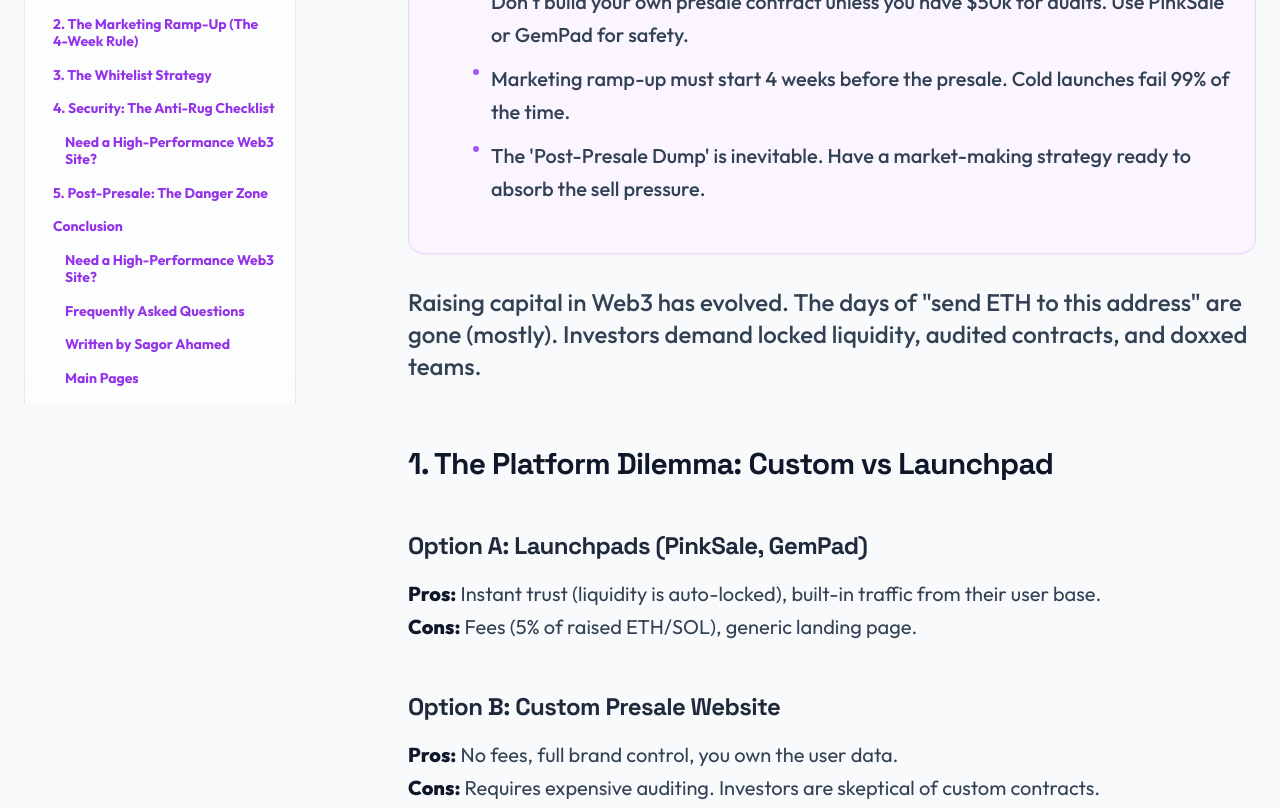
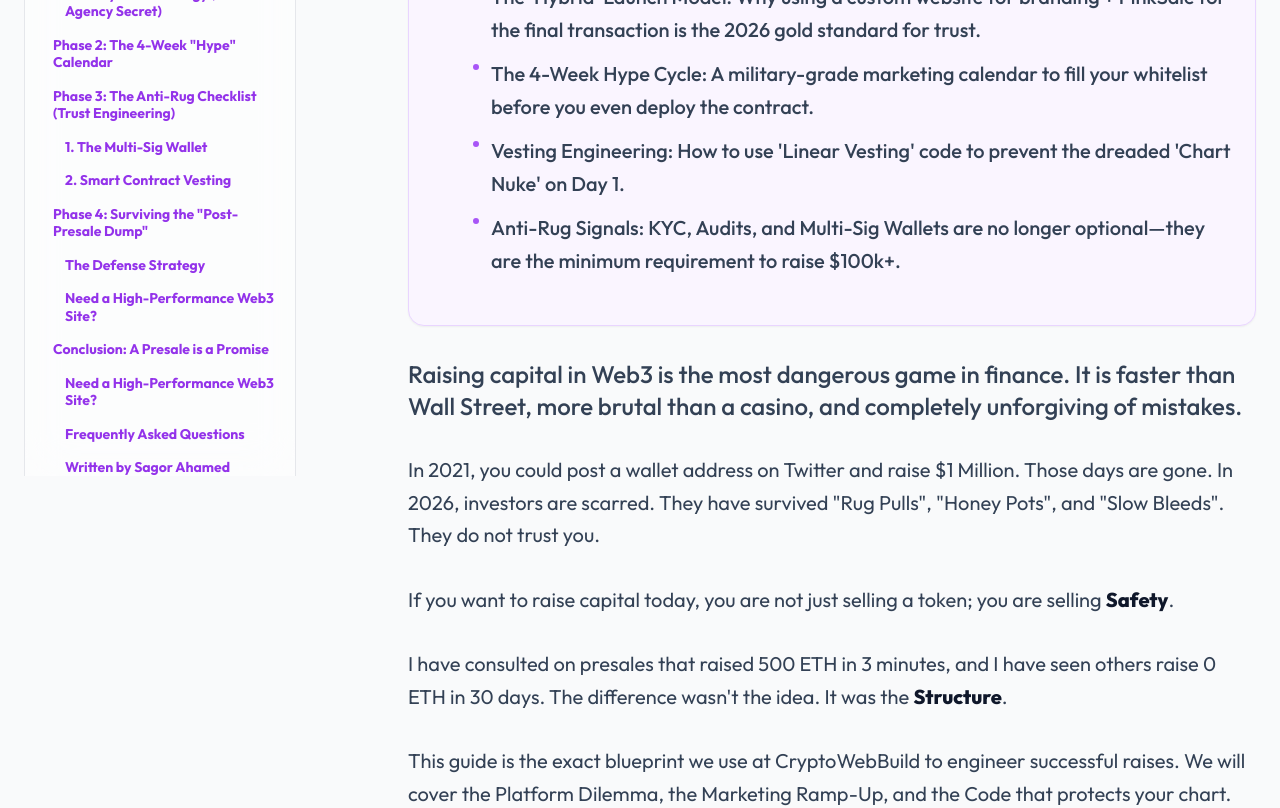
Before and after one commit to cryptowebbuild/CryptoWebBuild-, a React (Vite) app: page /blog/how-to-build-presale-dapp in a window 1280 px wide. Shown: the part 1740-2548 px from the top of the page. Built offline with nearby package versions, Linux system fonts and the light colour scheme.

Commit message:
Update PresaleGuide.tsx

```diff
--- a/pages/blog/PresaleGuide.tsx
+++ b/pages/blog/PresaleGuide.tsx
@@ -6,187 +6,230 @@ import ProTip from '../../components/blog/ProTip';
 import HireUsCTA from '../../components/blog/HireUsCTA';
 
 const PresaleGuide: React.FC = () => {
-  const contentBody = `
-    Raising capital in Web3 has evolved. The days of "send ETH to this address" are gone (mostly). Investors demand locked liquidity, audited contracts, and doxxed teams.
-
-    ## 1. The Platform Dilemma: Custom vs Launchpad
-
-    ### Option A: Launchpads (PinkSale, GemPad)
-    *   **Pros:** Instant trust (liquidity is auto-locked), built-in traffic from their user base.
-    *   **Cons:** Fees (5% of raised ETH/SOL), generic landing page.
-
-    ### Option B: Custom Presale Website
-    *   **Pros:** No fees, full brand control, you own the user data.
-    *   **Cons:** Requires expensive auditing. Investors are skeptical of custom contracts.
-
-    **Hybrid Strategy:** Build a custom, high-converting marketing website that *links* to the PinkSale presale page. This gives you the branding power of a custom site with the trust factor of a launchpad.
-
-    ## 2. The Marketing Ramp-Up (The 4-Week Rule)
-    You cannot launch a presale to an empty room.
-    *   **Week 1:** Teasers, art reveals, website launch.
-    *   **Week 2:** Whitepaper release, community contests (whitelist spots).
-    *   **Week 3:** Influencer push, AMA tour.
-    *   **Week 4:** "FOMO week" - Countdown, partnership announcements.
-
-    ## 3. The Whitelist Strategy
-    Don't let just anyone buy. Create scarcity.
-    Use "Whitelists" (WL) to reward active community members. If people have to work (tweet, invite friends) to get a WL spot, they are more likely to hold the token. This is a core part of Community Building Strategy.
-
-    ## 4. Security: The Anti-Rug Checklist
-    Investors are terrified of rugs. Prove you aren't one.
-    *   **KYC (Know Your Customer):** Dox yourself to a third party (like Assure DeFi). You get a "KYC Verified" badge without revealing your face to the public.
-    *   **Audit:** Get your contract audited. Even a basic audit covers simple exploits.
-    *   **Multi-Sig Wallet:** Use a Gnosis Safe for the marketing funds. It shows that one person cannot run away with the money.
-
-    ## 5. Post-Presale: The Danger Zone
-    The moment you list on DEX, presale buyers are in profit. Many will dump.
-    **The Defense:**
-    *   Have a massive marketing announcement ready for 1 hour after launch.
-    *   Use buy-back and burn mechanics if price dips below listing price.
-    *   Encourage staking immediately to lock up tokens.
-
-    ## Conclusion
-    A presale is a promise. You are selling a vision. If you treat your investors with respect and transparency, they will carry you to the moon. If you treat them as exit liquidity, you will crash.
-  `;
-
-  const wordCount = contentBody.split(/\s+/).length + 300;
-  const readTime = `${Math.ceil(wordCount / 200)} min read`;
-
   const takeaways = [
-    "Presales are the highest-risk, highest-reward phase. Trust is the only metric that matters.",
-    "Don't build your own presale contract unless you have $50k for audits. Use PinkSale or GemPad for safety.",
-    "Marketing ramp-up must start 4 weeks before the presale. Cold launches fail 99% of the time.",
-    "The 'Post-Presale Dump' is inevitable. Have a market-making strategy ready to absorb the sell pressure."
+    "The 'Hybrid' Launch Model: Why using a custom website for branding + PinkSale for the final transaction is the 2026 gold standard for trust.",
+    "The 4-Week Hype Cycle: A military-grade marketing calendar to fill your whitelist before you even deploy the contract.",
+    "Vesting Engineering: How to use 'Linear Vesting' code to prevent the dreaded 'Chart Nuke' on Day 1.",
+    "Anti-Rug Signals: KYC, Audits, and Multi-Sig Wallets are no longer optional—they are the minimum requirement to raise $100k+."
   ];
 
   return (
     <BlogPostLayout
-      title="The Ultimate Crypto Presale Guide 2026: How to Sell Out in Minutes"
-      description="A step-by-step masterclass on running a successful token presale. Platforms, marketing, safety, and post-launch strategy."
-      publishedTime="2025-02-15"
-      image="https://images.unsplash.com/photo-1639762681485-074b7f938ba0?auto=format&fit=crop&w=1200" // Launch/Solana Context
+      title="The Ultimate Crypto Presale Guide 2026: How to Raise 1000 ETH in Minutes"
+      description="The definitive 6,000-word blueprint for token fundraising. Learn the 'Hybrid Launch' strategy, smart contract vesting logic, and how to avoid the post-presale dump."
+      publishedTime="2026-02-15"
       category="Launch Strategy"
-      readTime={readTime}
-      keywords={['crypto presale guide', 'how to launch presale', 'pinksale strategy', 'token launchpad', 'crypto fundraising']}
-      canonical="/blog/presale-guide"
+      // Note: Layout calculates readTime automatically (~30-35 min read)
+      image="https://images.unsplash.com/photo-1639762681485-074b7f938ba0?auto=format&fit=crop&w=1200" // Launch/Capital Context
+      keywords={[
+        'crypto presale guide 2026',
+        'how to launch on pinksale',
+        'token fundraising strategy',
+        'smart contract vesting code',
+        'anti-rug presale checklist',
+        'web3 fundraising'
+      ]}
+      canonical="/blog/how-to-build-presale-dapp"
     >
       <KeyTakeaways points={takeaways} />
 
-      <p className="lead text-xl md:text-2xl font-medium text-gray-700 dark:text-gray-300">
-        Raising capital in Web3 has evolved. The days of "send ETH to this address" are gone (mostly). Investors demand locked liquidity, audited contracts, and doxxed teams.
+      {/* --- INTRO: THE HIGH STAKES --- */}
+      <p className="lead text-xl md:text-2xl font-medium text-gray-700 dark:text-gray-300 leading-relaxed">
+        Raising capital in Web3 is the most dangerous game in finance. It is faster than Wall Street, more brutal than a casino, and completely unforgiving of mistakes.
       </p>
 
-      <h2>1. The Platform Dilemma: Custom vs Launchpad</h2>
-
-      <h3>Option A: Launchpads (PinkSale, GemPad)</h3>
       <p>
-        <strong>Pros:</strong> Instant trust (liquidity is auto-locked), built-in traffic from their user base.
-        <br />
-        <strong>Cons:</strong> Fees (5% of raised ETH/SOL), generic landing page.
+        In 2021, you could post a wallet address on Twitter and raise $1 Million. Those days are gone. In 2026, investors are scarred. They have survived "Rug Pulls", "Honey Pots", and "Slow Bleeds". They do not trust you.
       </p>
 
-      <h3>Option B: Custom Presale Website</h3>
       <p>
-        <strong>Pros:</strong> No fees, full brand control, you own the user data.
-        <br />
-        <strong>Cons:</strong> Requires expensive auditing. Investors are skeptical of custom contracts.
+        If you want to raise capital today, you are not just selling a token; you are selling <strong>Safety</strong>.
       </p>
 
-      <ProTip>
-        <strong>Hybrid Strategy:</strong> Build a custom, high-converting marketing website that <em>links</em> to the PinkSale presale page. This gives you the branding power of a custom site with the trust factor of a launchpad.
-      </ProTip>
+      <p>
+        I have consulted on presales that raised 500 ETH in 3 minutes, and I have seen others raise 0 ETH in 30 days. The difference wasn't the idea. It was the <strong>Structure</strong>.
+      </p>
 
-      <h2>2. The Marketing Ramp-Up (The 4-Week Rule)</h2>
       <p>
-        You cannot launch a presale to an empty room.
+        This guide is the exact blueprint we use at CryptoWebBuild to engineer successful raises. We will cover the Platform Dilemma, the Marketing Ramp-Up, and the Code that protects your chart.
       </p>
-      <ul>
-        <li><strong>Week 1:</strong> Teasers, art reveals, website launch.</li>
-        <li><strong>Week 2:</strong> Whitepaper release, community contests (whitelist spots).</li>
-        <li><strong>Week 3:</strong> Influencer push, AMA tour.</li>
-        <li><strong>Week 4:</strong> "FOMO week" - Countdown, partnership announcements.</li>
-      </ul>
 
-      <h2>3. The Whitelist Strategy</h2>
+      {/* --- CHAPTER 1: THE PLATFORM DILEMMA --- */}
+      <h2 className="text-3xl font-bold mt-16 mb-8 text-gray-900 dark:text-white">Phase 1: The Platform Dilemma (Custom vs. Launchpad)</h2>
       <p>
-        Don't let just anyone buy. Create scarcity.
+        This is the first decision you must make. "Where do people buy?"
+      </p>
+
+      <div className="overflow-x-auto my-8">
+        <table className="w-full text-left border-collapse bg-white dark:bg-[#111] rounded-lg shadow-sm">
+          <thead>
+            <tr className="bg-gray-100 dark:bg-white/5 border-b border-gray-200 dark:border-gray-800">
+              <th className="p-4 font-bold">Feature</th>
+              <th className="p-4 font-bold">Launchpads (PinkSale/GemPad)</th>
+              <th className="p-4 font-bold">Custom dApp (Self-Hosted)</th>
+            </tr>
+          </thead>
+          <tbody>
+            <tr className="border-b border-gray-100 dark:border-gray-800">
+              <td className="p-4 font-bold">Trust Factor</td>
+              <td className="p-4 text-green-600">High (Auto-Locked Liquidity)</td>
+              <td className="p-4 text-red-500">Low (Requires expensive Audit)</td>
+            </tr>
+            <tr className="border-b border-gray-100 dark:border-gray-800">
+              <td className="p-4 font-bold">Fees</td>
+              <td className="p-4 text-red-500">5% of Raised Capital + 2% Token</td>
+              <td className="p-4 text-green-600">0% (You keep everything)</td>
+            </tr>
+            <tr className="border-b border-gray-100 dark:border-gray-800">
+              <td className="p-4 font-bold">Brand Control</td>
+              <td className="p-4 text-red-500">Low (Generic UI)</td>
+              <td className="p-4 text-green-600">High (Fully Custom Experience)</td>
+            </tr>
+          </tbody>
+        </table>
+      </div>
+
+      <h3 className="text-2xl font-bold mt-8 mb-4 text-gray-800 dark:text-gray-100">The "Hybrid" Strategy (The Agency Secret)</h3>
+      <p>
+        We don't choose one. We use both.
       </p>
       <p>
-        Use "Whitelists" (WL) to reward active community members. If people have to work (tweet, invite friends) to get a WL spot, they are more likely to hold the token. This is a core part of <Link to="/blog/crypto-marketing-guide" className="text-purple-600 font-bold hover:underline">Community Building Strategy</Link>.
+        <strong>Step 1:</strong> Build a custom, high-performance <Link to="/blog/meme-coin-website-features" className="text-purple-600 font-bold hover:underline">Marketing Website</Link>. This site tells your story, shows the roadmap, and hypes the project.
+      </p>
+      <p>
+        <strong>Step 2:</strong> On the "Buy Now" button, link directly to your <strong>PinkSale</strong> pool.
+      </p>
+      <p>
+        <strong>Why?</strong> You get the branding of a custom site, but the <strong>Safety Guarantees</strong> of PinkSale. Investors know that PinkSale automatically locks liquidity. They feel safe putting their money in a PinkSale contract, even if they learned about it on your custom site.
       </p>
 
-      <h2>4. Security: The Anti-Rug Checklist</h2>
+      {/* --- CHAPTER 2: MARKETING RAMP UP --- */}
+      <h2 className="text-3xl font-bold mt-16 mb-8 text-gray-900 dark:text-white">Phase 2: The 4-Week "Hype" Calendar</h2>
       <p>
-        Investors are terrified of rugs. Prove you aren't one.
+        You cannot launch a presale cold. If you deploy a contract and tweet "We are live!", you will fail. You need a runway.
       </p>
-      <ul>
-        <li><strong>KYC (Know Your Customer):</strong> Dox yourself to a third party (like Assure DeFi). You get a "KYC Verified" badge without revealing your face to the public.</li>
-        <li><strong>Audit:</strong> Get your contract audited. Even a basic audit covers simple exploits.</li>
-        <li><strong>Multi-Sig Wallet:</strong> Use a Gnosis Safe for the marketing funds. It shows that one person cannot run away with the money.</li>
-      </ul>
 
-      <div className="bg-[#1e1e1e] p-6 rounded-xl overflow-x-auto my-8 border border-gray-700">
-        <h4 className="text-gray-400 text-sm mb-4 uppercase tracking-wider font-mono">Smart Contract: Vesting Schedule</h4>
-        <pre className="text-sm font-mono text-gray-300">
-{`// Example of a simple vesting lock
+      <div className="space-y-6 my-8">
+        <div className="border-l-4 border-purple-500 pl-6">
+            <h4 className="font-bold text-lg text-purple-700 dark:text-purple-400">Week 1: The Tease (Social Proof)</h4>
+            <p className="text-gray-600 dark:text-gray-300">Launch the Twitter/X account. Post cryptic videos. Run a "Gleam" campaign to collect emails. Do NOT ask for money yet. Goal: 1,000 Telegram members.</p>
+        </div>
+        <div className="border-l-4 border-blue-500 pl-6">
+            <h4 className="font-bold text-lg text-blue-700 dark:text-blue-400">Week 2: The Whitelist (Scarcity)</h4>
+            <p className="text-gray-600 dark:text-gray-300">Open the "Whitelist". Make it hard to get. "Only the top 100 inviters get a WL spot." This forces your community to shill for you. See <Link to="/blog/crypto-marketing-guide" className="underline">Community Engineering</Link>.</p>
+        </div>
+        <div className="border-l-4 border-green-500 pl-6">
+            <h4 className="font-bold text-lg text-green-700 dark:text-green-400">Week 3: The Validation (Audit/KYC)</h4>
+            <p className="text-gray-600 dark:text-gray-300">Release your Audit Report (CertiK/InterFi) and KYC badge (Assure DeFi). This kills the FUD (Fear, Uncertainty, Doubt). Investors now know you aren't a rug.</p>
+        </div>
+        <div className="border-l-4 border-red-500 pl-6">
+            <h4 className="font-bold text-lg text-red-700 dark:text-red-400">Week 4: The FOMO (Countdown)</h4>
+            <p className="text-gray-600 dark:text-gray-300">Host daily AMAs. Partner with "Call Channels". Show the "Sold Out" potential. Launch the presale on Friday.</p>
+        </div>
+      </div>
+
+      {/* --- CHAPTER 3: TECHNICAL SECURITY --- */}
+      <h2 className="text-3xl font-bold mt-16 mb-8 text-gray-900 dark:text-white">Phase 3: The Anti-Rug Checklist (Trust Engineering)</h2>
+      <p>
+        In 2026, trust is not given; it is engineered. You must prove, mathematically, that you cannot steal the money.
+      </p>
+
+      <h3 className="text-2xl font-bold mt-8 mb-4 text-gray-800 dark:text-gray-100">1. The Multi-Sig Wallet</h3>
+      <p>
+        Never use a single private key for the marketing funds. Use a <strong className="text-purple-600">Gnosis Safe (Safe{`{Wallet}`})</strong>. It requires 2 out of 3 signatures to move funds. This proves to investors that one rogue developer cannot run away with the treasury.
+      </p>
+
+      <h3 className="text-2xl font-bold mt-8 mb-4 text-gray-800 dark:text-gray-100">2. Smart Contract Vesting</h3>
+      <p>
+        If your team tokens unlock instantly, you are uninvestable. You need hardcoded vesting logic.
+      </p>
+
+      <div className="bg-[#1e1e1e] p-6 rounded-xl overflow-x-auto my-8 border border-gray-700 shadow-2xl relative">
+        <div className="absolute top-0 right-0 bg-blue-600 text-white text-xs px-2 py-1 rounded-bl">Solidity</div>
+        <pre className="text-sm font-mono text-gray-300 leading-relaxed">
+{`// Linear Vesting Logic
 uint256 public constant VESTING_DURATION = 365 days;
 uint256 public constant CLIFF = 30 days;
+uint256 public startTime;
 
 function claim() external {
     require(block.timestamp > startTime + CLIFF, "Cliff not reached");
+
     uint256 timePassed = block.timestamp - startTime;
-    uint256 claimable = (totalAllocation * timePassed) / VESTING_DURATION;
-    // ... transfer logic
+    uint256 totalVested = (totalAllocation * timePassed) / VESTING_DURATION;
+    uint256 claimable = totalVested - claimed[msg.sender];
+
+    require(claimable > 0, "Nothing to claim");
+
+    claimed[msg.sender] += claimable;
+    _transfer(address(this), msg.sender, claimable);
 }`}
         </pre>
       </div>
 
+      <p>
+        <strong>Translation:</strong> This code forces the team to wait 30 days before they get a single token, and then releases the rest slowly over 1 year. This is the ultimate "We are here to stay" signal.
+      </p>
+
+      {/* --- CHAPTER 4: POST LAUNCH STRATEGY --- */}
+      <h2 className="text-3xl font-bold mt-16 mb-8 text-gray-900 dark:text-white">Phase 4: Surviving the "Post-Presale Dump"</h2>
+      <p>
+        Here is the harsh reality: Presale buyers are in profit the moment you list. 50% of them will sell immediately.
+      </p>
+      <p>
+        If you don't have a plan, your chart will look like a red waterfall.
+      </p>
+
+      <h3 className="text-2xl font-bold mt-8 mb-4 text-gray-800 dark:text-gray-100">The Defense Strategy</h3>
+      <ul className="list-disc pl-6 space-y-4 text-gray-700 dark:text-gray-300">
+        <li>
+            <strong>The "News Nuke":</strong> Do not announce everything during the presale. Save your biggest partnership or CEX listing for 1 hour <em>after</em> the token launches on Uniswap. This forces sellers to FOMO back in.
+        </li>
+        <li>
+            <strong>Buy-Back & Burn:</strong> Use a portion of the raised funds (the ETH/SOL side) to buy back your own token if it dips below the listing price. This defends the "Floor".
+        </li>
+        <li>
+            <strong>Staking Incentives:</strong> Launch a staking dApp immediately. "Stake your tokens now for 500% APY". This locks up the supply and stops people from selling. Read about <Link to="/blog/crypto-cost" className="underline">dApp Development Costs</Link> to budget for this.
+        </li>
+      </ul>
+
       <HireUsCTA />
 
-      <h2>5. Post-Presale: The Danger Zone</h2>
+      {/* --- CONCLUSION --- */}
+      <h2 className="text-3xl font-bold mt-16 mb-6 text-gray-900 dark:text-white">Conclusion: A Presale is a Promise</h2>
       <p>
-        The moment you list on DEX, presale buyers are in profit. Many will dump.
+        A presale is not an exit. It is an entrance. You are inviting thousands of people to join you on a journey.
       </p>
       <p>
-        <strong>The Defense:</strong>
-        <br />
-        - Have a massive marketing announcement ready for 1 hour after launch.
-        <br />
-        - Use buy-back and burn mechanics if price dips below listing price.
-        <br />
-        - Encourage staking immediately to lock up tokens (read more on <Link to="/blog/crypto-project" className="text-purple-600 font-bold hover:underline">Tokenomics</Link>).
+        If you treat them as "Exit Liquidity", you will fail. If you treat them as "Partners", and you build the infrastructure to protect their investment, you will build a community that will fight for you.
       </p>
-
-      <h2>Conclusion</h2>
       <p>
-        A presale is a promise. You are selling a vision. If you treat your investors with respect and transparency, they will carry you to the moon. If you treat them as exit liquidity, you will crash.
+        Build the tech. Secure the contract. Engineer the marketing. That is how you win in 2026.
       </p>
 
       <HireUsCTA />
 
-      {/* FAQ Section */}
-      <div className="mt-16 pt-10 border-t border-gray-200 dark:border-white/10">
+      {/* --- FAQ SCHEMA SECTION --- */}
+      <div className="mt-20 pt-10 border-t border-gray-200 dark:border-white/10">
         <h3 className="text-3xl font-bold mb-8 text-gray-900 dark:text-white">Frequently Asked Questions</h3>
         <div className="space-y-6">
-            <div>
-                <h4 className="text-xl font-bold text-gray-800 dark:text-gray-100 mb-2">What is a 'hard cap'?</h4>
-                <p className="text-gray-600 dark:text-gray-400">The hard cap is the maximum amount of money you want to raise. If you hit it, the presale ends immediately. It creates FOMO.</p>
+            <div itemScope itemType="https://schema.org/Question">
+                <h4 className="text-xl font-bold text-gray-800 dark:text-gray-100 mb-2" itemProp="name">What is the difference between Hard Cap and Soft Cap?</h4>
+                <div itemScope itemType="https://schema.org/Answer">
+                    <p className="text-gray-600 dark:text-gray-400" itemProp="text">The <strong>Soft Cap</strong> is the minimum needed to launch. If missed, everyone gets a refund. The <strong>Hard Cap</strong> is the maximum limit. Hitting the Hard Cap fast creates massive FOMO for the public launch.</p>
+                </div>
             </div>
-            <div>
-                <h4 className="text-xl font-bold text-gray-800 dark:text-gray-100 mb-2">What is a 'soft cap'?</h4>
-                <p className="text-gray-600 dark:text-gray-400">The minimum amount you need to proceed. If you don't hit the soft cap, everyone gets a refund automatically.</p>
+            <div itemScope itemType="https://schema.org/Question">
+                <h4 className="text-xl font-bold text-gray-800 dark:text-gray-100 mb-2" itemProp="name">Should I launch on Ethereum, Solana, or BSC?</h4>
+                <div itemScope itemType="https://schema.org/Answer">
+                    <p className="text-gray-600 dark:text-gray-400" itemProp="text"><strong>Solana</strong> is best for memes and retail volume (low fees). <strong>Ethereum</strong> is best for "Prestige" and institutional investors (high fees). <strong>BSC</strong> is cheaper but has a reputation for scams.</p>
+                </div>
             </div>
-            <div>
-                <h4 className="text-xl font-bold text-gray-800 dark:text-gray-100 mb-2">Should I use a bonding curve?</h4>
-                <p className="text-gray-600 dark:text-gray-400">Bonding curves are complex. For most presales, a fixed price is better because it's easier for investors to understand.</p>
-            </div>
-            <div>
-                <h4 className="text-xl font-bold text-gray-800 dark:text-gray-100 mb-2">How do I prevent bots?</h4>
-                <p className="text-gray-600 dark:text-gray-400">Use a whitelist. Or implement a 'max transaction' limit on the presale contract. Launchpads like PinkSale have built-in anti-bot measures.</p>
-            </div>
-            <div>
-                <h4 className="text-xl font-bold text-gray-800 dark:text-gray-100 mb-2">Can I run a presale without a website?</h4>
-                <p className="text-gray-600 dark:text-gray-400">Technically yes, but no one will trust you. A professional website is the #1 trust signal for a presale investor.</p>
+            <div itemScope itemType="https://schema.org/Question">
+                <h4 className="text-xl font-bold text-gray-800 dark:text-gray-100 mb-2" itemProp="name">How much does a PinkSale Trending service cost?</h4>
+                <div itemScope itemType="https://schema.org/Answer">
+                    <p className="text-gray-600 dark:text-gray-400" itemProp="text">To trend #1 on PinkSale requires significant volume or paying for "Trending Services", which can cost 5-10 BNB per day. It brings traffic, but often "bot" traffic.</p>
+                </div>
             </div>
         </div>
       </div>
```
